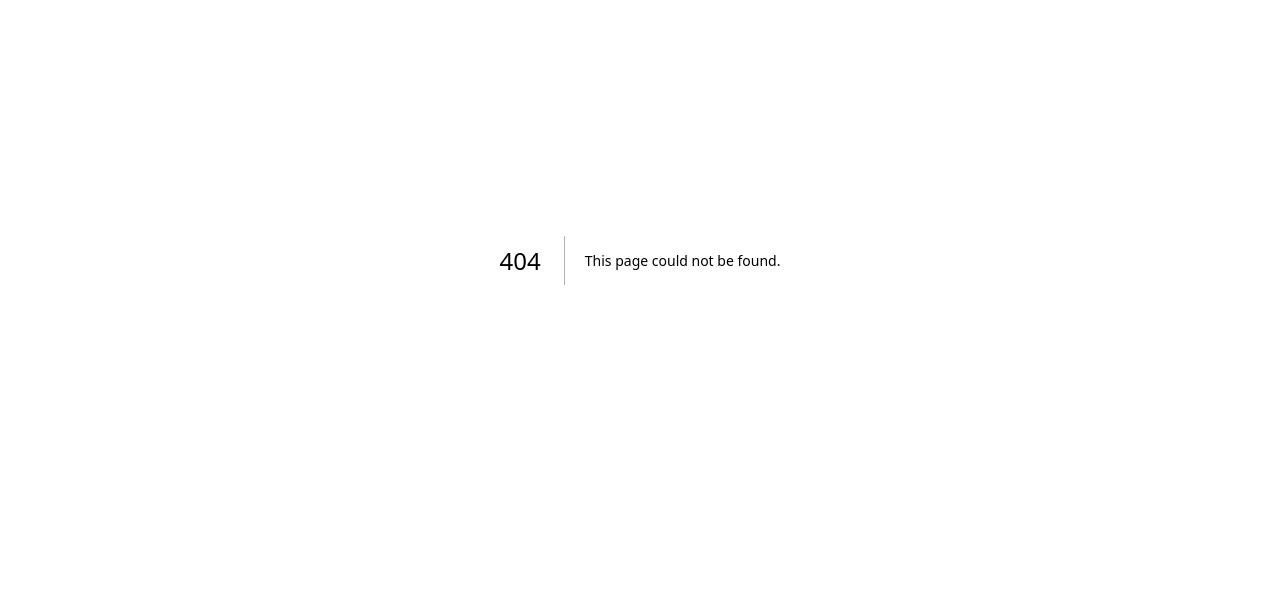
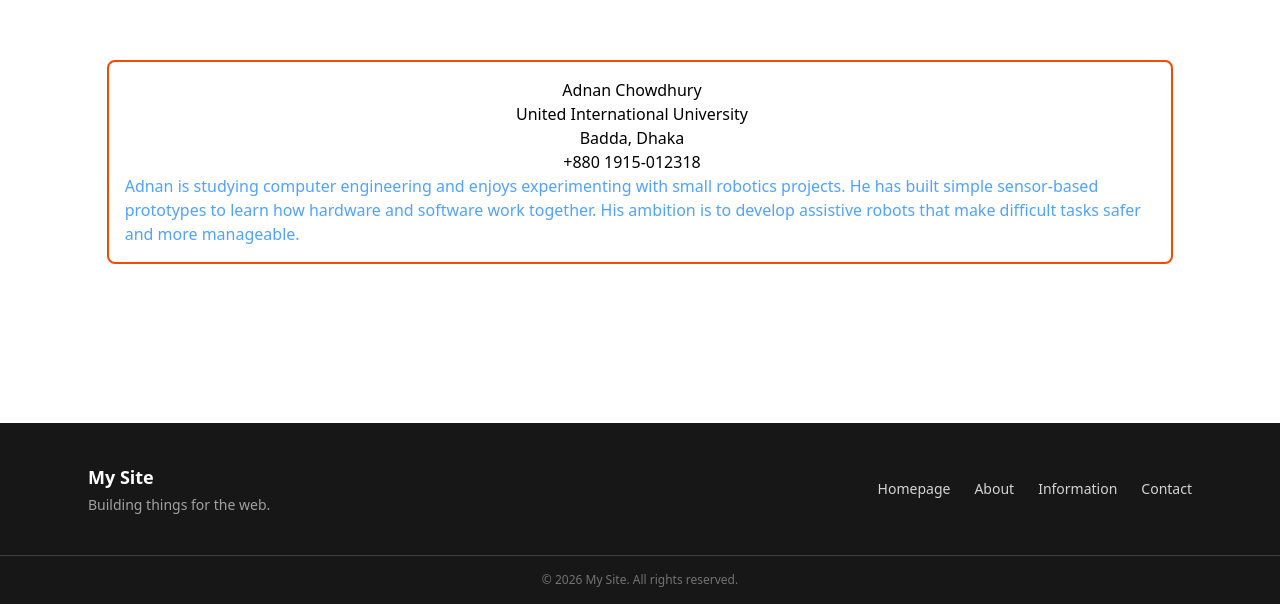
Before and after one commit to algorrismo/frontend-workspace, a Next.js app in the folder week-03/: page /information/adnan-chowdhury in a window 1280 px wide. Before the commit this address had no page. Shown: the part 196-800 px from the top of the page. Built offline with nearby package versions, Linux system fonts and the light colour scheme.

Commit message:
render student detail card by awaited slug param

```diff
--- /dev/null
+++ b/week-03/src/app/information/[info]/page.jsx
@@ -0,0 +1,24 @@
+import React from 'react';
+import infoData from '@/data/studentInfo.json'
+
+const page = async({params}) => {
+
+
+
+    const { info } = await params;
+    const data = infoData.find((data)=> data.slug === info)
+
+    // console.log(data.id);
+
+    return (
+        <div className='flex justify-center items-center space-x-4 flex-col mt-50 border-2 border-orange-600 p-4 rounded-lg mx-auto w-10/12 my-auto'>
+            <h1>{data.name}</h1>
+            <p>{data.university}</p>
+            <p>{data.address}</p>
+            <p>{data.contactNumber}</p>
+            <p className='text-blue-400'>{data.about}</p>
+        </div>
+    );
+};
+
+export default page;
```
